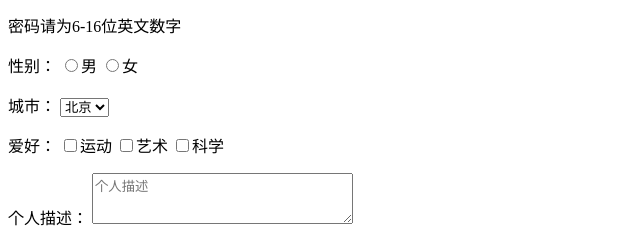
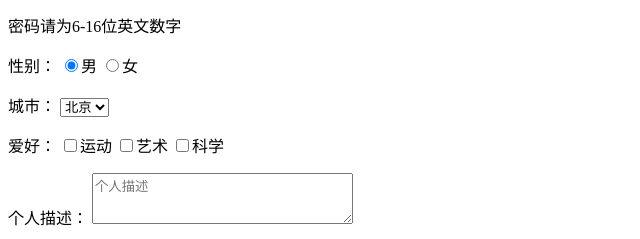
Before and after one commit to xing-zhi/ife.baidu.2017, a plain HTML site: page college.9/task-01/index.html in a window 1280 px wide. Shown: the part 8207-8446 px from the top of the page, 0-640 px from the left. Drawn offline with Linux system fonts and the light colour scheme.

Commit message:
set default of gender

```diff
--- a/college.9/task-01/index.html
+++ b/college.9/task-01/index.html
@@ -190,7 +190,7 @@
           </p>
           <p>
             <label>性别：
-              <input name="gender" type="radio" value="male"/>男
+              <input name="gender" type="radio" value="male" checked />男
               <input name="gender" type="radio" value="female"/>女
             </label>
           </p>
```
